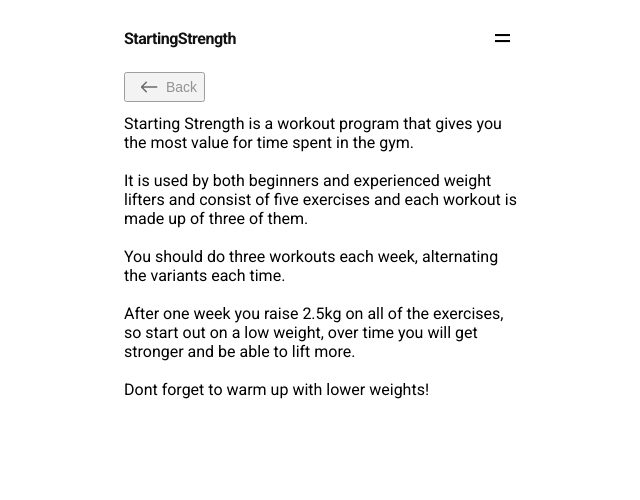
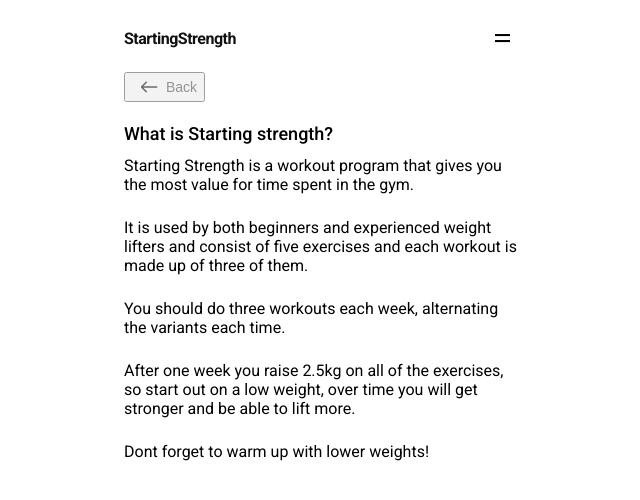
Before and after one commit to erikpantzar/starting-strength, a React (Create React App) app: page /about in a window 1280 px wide. Shown: the top 500 px of the page, without its empty margins (316-956 px from the left). Built offline with nearby package versions, Linux system fonts and the light colour scheme; what react-fastclick would draw is missing.

Commit message:
Changed from br/ to separate paragraphs

```diff
--- a/src/View/About.js
+++ b/src/View/About.js
@@ -4,25 +4,27 @@
 const About = () => (
   <div>
     <BackNav route={{ name: 'Back' }} />
-    <Typography variant="p">
+    <Typography variant="h2">What is Starting strength?</Typography>
+    <Typography>
       Starting Strength is a workout program that gives you the most value for
       time spent in the gym.
-      <br />
-      <br />
+    </Typography>
+    <Typography>
       It is used by both beginners and experienced weight lifters and consist of
       five exercises and each workout is made up of three of them.
-      <br />
-      <br />
+    </Typography>
+
+    <Typography>
       You should do three workouts each week, alternating the variants each
       time.
-      <br />
-      <br />
+    </Typography>
+
+    <Typography>
       After one week you raise 2.5kg on all of the exercises, so start out on a
       low weight, over time you will get stronger and be able to lift more.
-      <br />
-      <br />
-      Dont forget to warm up with lower weights!
     </Typography>
+
+    <Typography>Dont forget to warm up with lower weights!</Typography>
   </div>
 )
 
```
